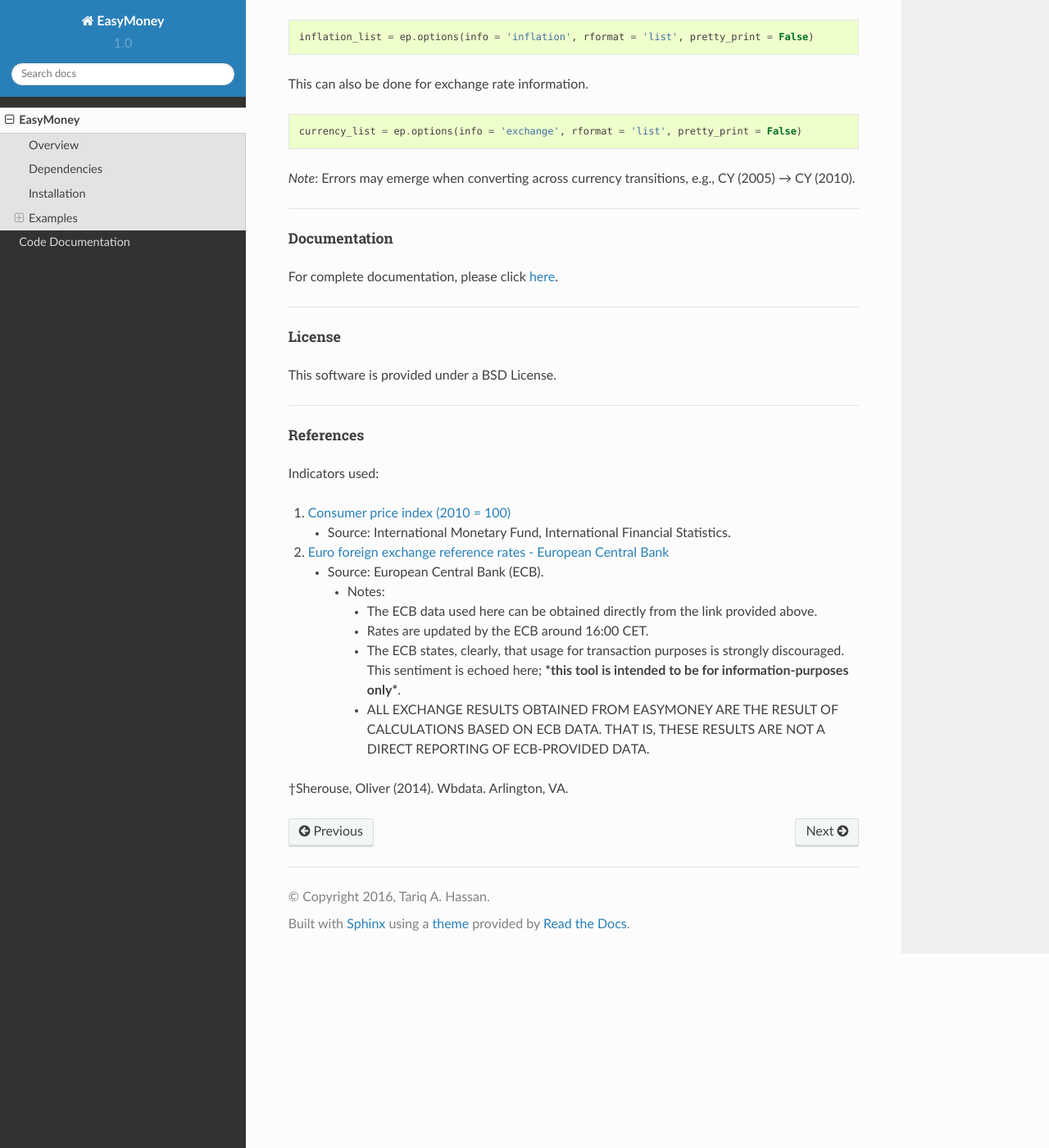
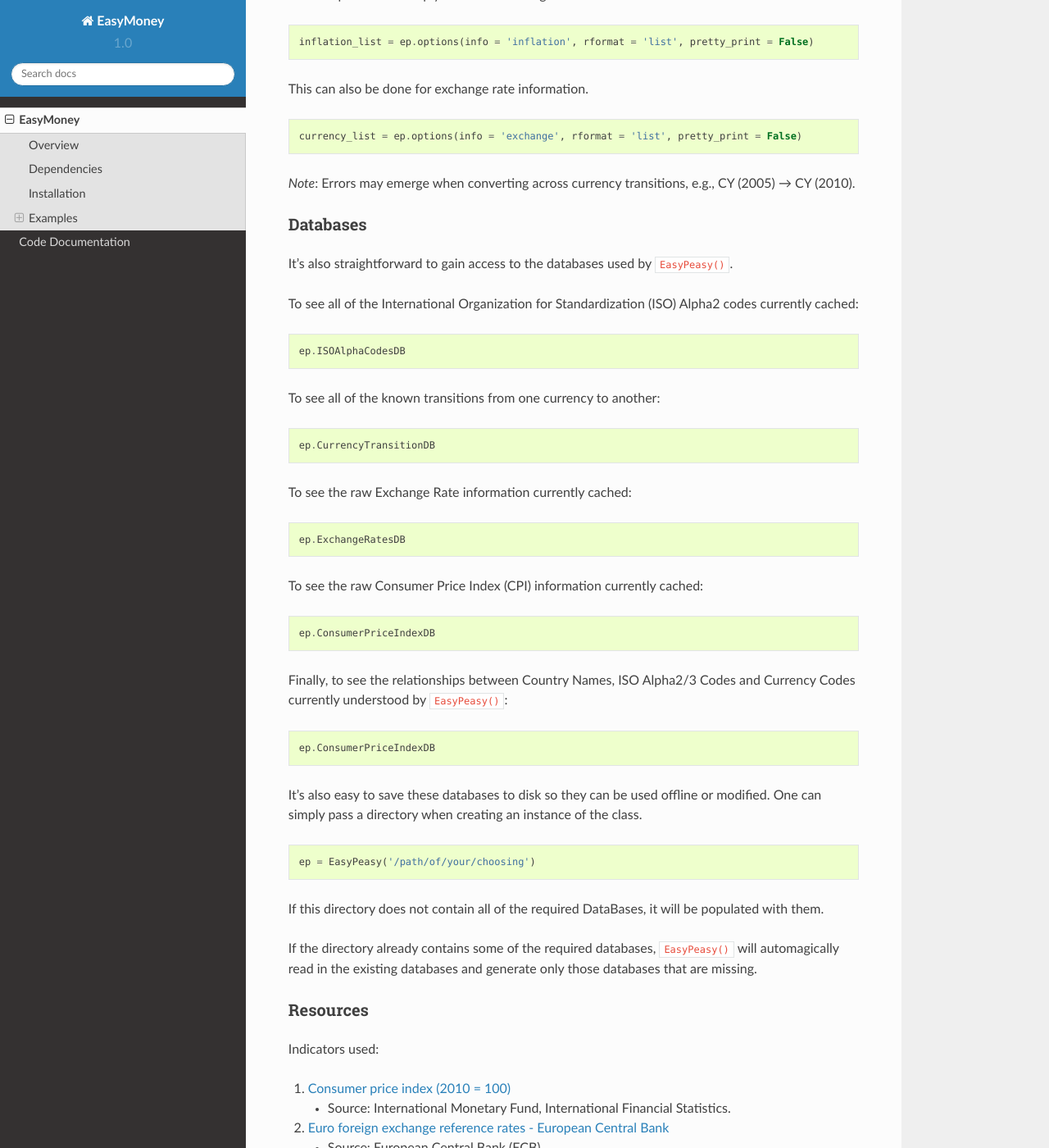
Before and after one commit to TariqAHassan/EasyMoney, a Sphinx documentation site: the page built from docs/README.rst, in a window 1280 px wide and 1400 px high, scrolled down 3301 px. Shown: the whole window at 82% size. Built offline with Sphinx 7.4.7 and the Read the Docs theme 2.0.0, drawn with Linux system fonts in a browser that asks for light colours; pages that are not in the unit, such as notebooks, are missing from menus; some of the changed text lies outside the part shown.

Commit message:
Update README.MD

```diff
--- a/docs/README.rst
+++ b/docs/README.rst
@@ -7,13 +7,13 @@
 EasyMoney is a set of tools for:
 
 -  computing inflation
+-  currency conversions
 -  adjusting a given currency for inflation
--  converting from one currency to another
 -  'normalizing' a currency, i.e., adjust for inflation and then convert
    to a base currency.
 -  doing all of the above without having to memorize currency codes!
 
-**WARNING: Results may Contain Inaccuracies. See Below.**
+**NOTICE: THIS TOOL IS FOR INFORMATION PURPOSES ONLY.**
 
 --------------
 
@@ -36,7 +37,7 @@
 
 ``$ pip3 install git+git://github.com/TariqAHassan/EasyMoney@master``
 
-*Note*: EasyMoney requires Python 3.
+*Note*: EasyMoney requires Python 3.4 or later.
 
 --------------
 
@@ -61,7 +62,7 @@
 connection.
 
 Prototypical Conversion Problems
-^^^^^^^^^^^^^^^^^^^^^^^^^^^^^^^^
+''''''''''''''''''''''''''''''''
 
 Currency Converter
 ''''''''''''''''''
@@ -123,7 +124,7 @@
 common currency, inflation may differ.
 
 Options
-^^^^^^^
+'''''''
 
 It's easy to explore the terminology EasyMoney understands.
 
@@ -197,25 +198,61 @@
 *Note*: Errors may emerge when converting across currency transitions,
 e.g., CY (2005) → CY (2010).
 
---------------
+Databases
+'''''''''
 
-Documentation
--------------
+It's also straightforward to gain access to the databases used by
+``EasyPeasy()``.
 
-For complete documentation, please click
-`here <https://tariqahassan.github.io/EasyMoney/index.html>`__.
+To see all of the International Organization for Standardization (ISO)
+Alpha2 codes currently cached:
 
---------------
+.. code:: python
 
-License
--------
+    ep.ISOAlphaCodesDB
 
-This software is provided under a BSD License.
+To see all of the known transitions from one currency to another:
 
---------------
+.. code:: python
 
-References
-----------
+    ep.CurrencyTransitionDB
+
+To see the raw Exchange Rate information currently cached:
+
+.. code:: python
+
+    ep.ExchangeRatesDB
+
+To see the raw Consumer Price Index (CPI) information currently cached:
+
+.. code:: python
+
+    ep.ConsumerPriceIndexDB
+
+Finally, to see the relationships between Country Names, ISO Alpha2/3
+Codes and Currency Codes currently understood by ``EasyPeasy()``:
+
+.. code:: python
+
+    ep.ConsumerPriceIndexDB
+
+It's also easy to save these databases to disk so they can be used
+offline or modified. One can simply pass a directory when creating an
+instance of the class.
+
+.. code:: python
+
+    ep = EasyPeasy('/path/of/your/choosing')
+
+If this directory does not contain all of the required DataBases, it
+will be populated with them.
+
+If the directory already contains some of the required databases,
+``EasyPeasy()`` will automagically read in the existing databases and
+generate only those databases that are missing.
+
+Resources
+'''''''''
 
 Indicators used:
 
```
Also changed, not shown: other parts of docs/README.rst (+9 -8 lines), README.md (+2 -57 lines).
